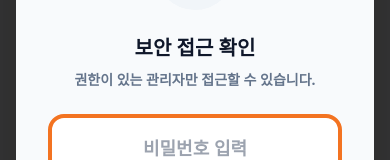
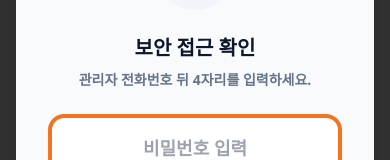
Before and after one commit to intracomsceo-dev/Myskt-App, a React (Vite) app: page / in a window 390 px wide. Both pictures are taken after a click on the button "할인단가표 보기". Shown: the part 373-533 px from the top of the page. Built offline with nearby package versions, Linux system fonts and the light colour scheme; a web font is replaced by a local one.

Commit message:
feat: Update security access prompt
Change the security access prompt text to request the last 4 digits of the administrator's phone number instead of a generic "administrator only" message. This clarifies the input requirement for users.

```diff
--- a/App.tsx
+++ b/App.tsx
@@ -398,7 +398,7 @@ const App: React.FC = () => {
                                 </div>
                                 <div>
                                     <h4 className="text-xl font-black text-slate-900 mb-2">보안 접근 확인</h4>
-                                    <p className="text-slate-500 text-sm font-bold">권한이 있는 관리자만 접근할 수 있습니다.</p>
+                                    <p className="text-slate-500 text-sm font-bold">관리자 전화번호 뒤 4자리를 입력하세요.</p>
                                 </div>
                                 <form onSubmit={handleSecretLogin} className="space-y-4">
                                     <input
```
